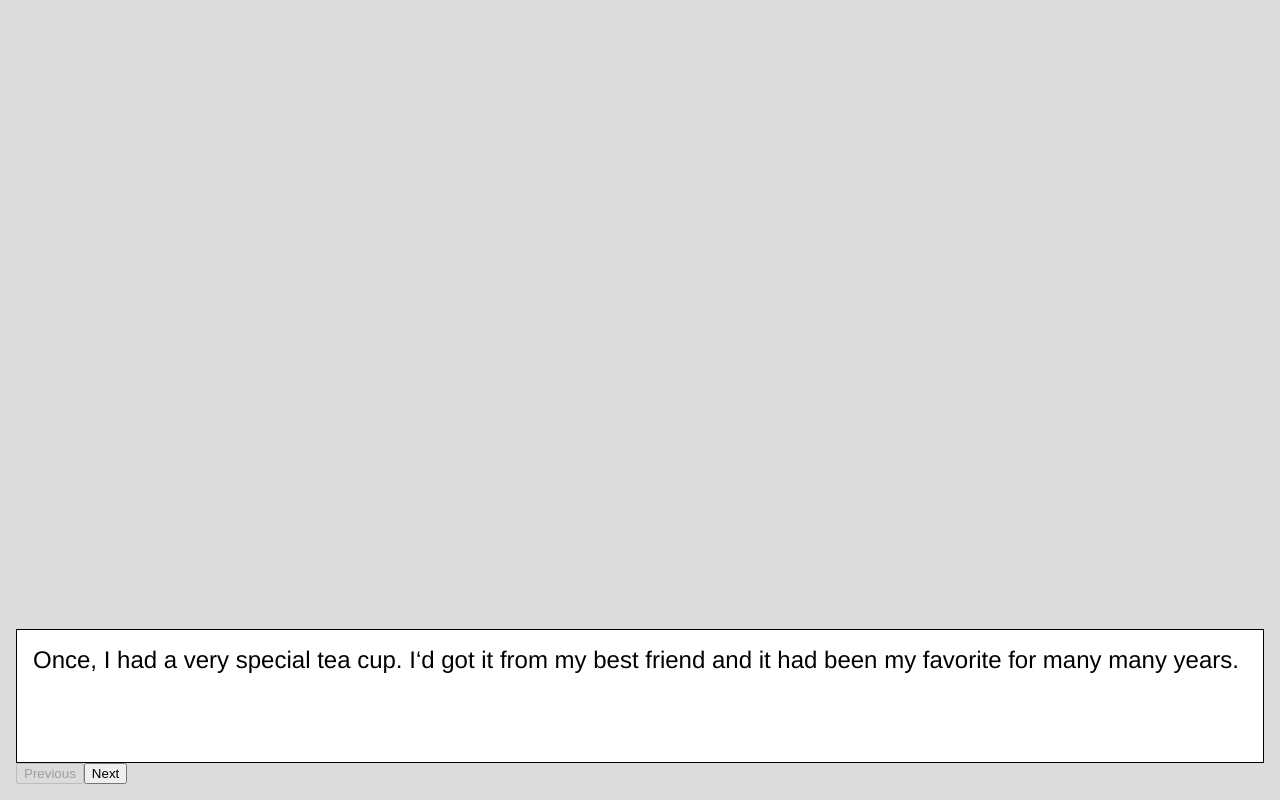
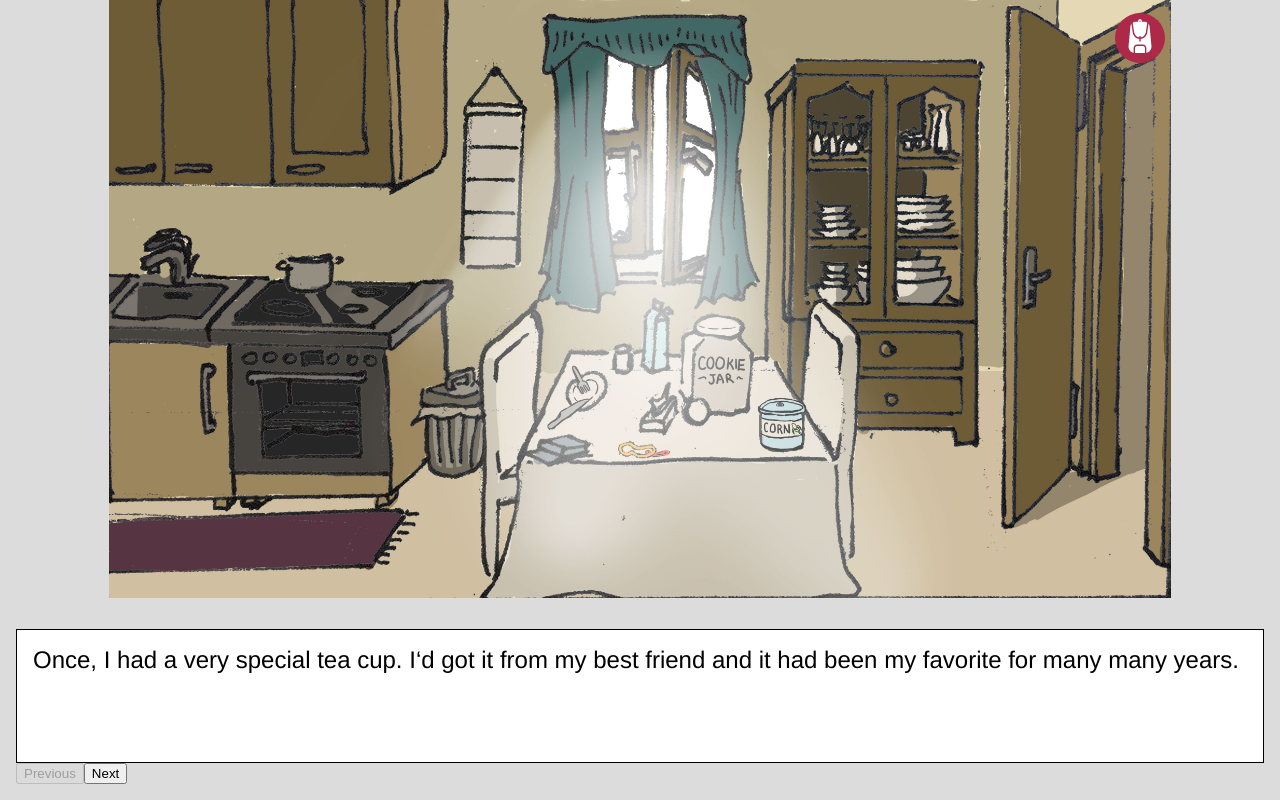
Before and after one commit to milua/happy-birthday-tea, an Angular app: page / in a window 1280 px wide. Built offline with nearby package versions, Linux system fonts and the light colour scheme.

Commit message:
show neigbor scene

```diff
--- a/src/app/app.component.html
+++ b/src/app/app.component.html
@@ -1,8 +1,9 @@
 <app-notification></app-notification>
 <app-bagpack *ngIf="showKitchen" (bagpackChecked)="showInventory = !showInventory"></app-bagpack>
 <app-inventory-panel *ngIf="showInventory" [items]="inventory"></app-inventory-panel>
-<app-kitchen *ngIf="showKitchen" (openDialog)="openKitchenDialog($event)" (closeDialog)="isDialogOpen = false" (addSticker)="onAddSticker($event)"></app-kitchen>
+<app-kitchen  *ngIf="showKitchen" (openDialog)="openKitchenDialog($event)" (closeDialog)="isDialogOpen = false" (addSticker)="onAddSticker($event)"></app-kitchen>
+<!--<app-kitchen *ngIf="showKitchen" (openDialog)="openKitchenDialog($event)" (closeDialog)="isDialogOpen = false" (addSticker)="onAddSticker($event)"></app-kitchen>-->
 <app-neighbor *ngIf="showNeighbor"></app-neighbor>
-<app-logo *ngIf="showLogo"></app-logo>
+<!--<app-logo *ngIf="showLogo"></app-logo>-->
 <app-dialog *ngIf="isDialogOpen" class="dialog" [dialog]="dialogue" (dialogEnded)="onDialogEnded()" [closeButtonText]="lastScene">Test</app-dialog>
 <app-sticker [stickers]="foundStickers"></app-sticker>
--- a/src/app/app.component.ts
+++ b/src/app/app.component.ts
@@ -17,7 +17,7 @@ export class AppComponent implements OnInit {
   dialogue: DialogueText[];
   isDialogOpen: boolean = true;
   showLogo: boolean = false;
-  showKitchen: boolean = false;
+  showKitchen: boolean = true;
   showInventory: boolean = false;
   showNeighbor: boolean = false;
 
--- /dev/null
+++ b/src/app/scene/components/black-overlay/black-overlay.component.scss
@@ -0,0 +1,35 @@
+@import "src/z-index";
+
+:host {
+  width: 83vw;
+  height: 100vh;
+
+  position: absolute;
+  left: 8.5vw;
+  z-index: $blackOverlayZIndex;
+  color: white;
+  display: flex;
+  justify-content: center;
+  align-items: center;
+  opacity: 0;
+
+  background-color: black;
+  -webkit-animation: fadeOut 3s; /* Safari, Chrome and Opera > 12.1 */
+  -moz-animation: fadeOut 3s; /* Firefox < 16 */
+  -ms-animation: fadeOut 3s; /* Internet Explorer */
+  -o-animation: fadeOut 3s; /* Opera < 12.1 */
+  animation: fadeOut 3s;
+}
+
+
+@keyframes fadeOut {
+  0% {
+    opacity: 1;
+  }
+  50% {
+    opacity: 1;
+  }
+  100% {
+    opacity: 0;
+  }
+}
--- /dev/null
+++ b/src/app/scene/components/black-overlay/black-overlay.component.ts
@@ -0,0 +1,15 @@
+import { Component, OnInit } from '@angular/core';
+
+@Component({
+  selector: 'app-black-overlay',
+  templateUrl: './black-overlay.component.html',
+  styleUrls: ['./black-overlay.component.scss']
+})
+export class BlackOverlayComponent implements OnInit {
+
+  constructor() { }
+
+  ngOnInit(): void {
+  }
+
+}
--- a/src/app/scene/components/notification/notification.component.scss
+++ b/src/app/scene/components/notification/notification.component.scss
@@ -11,11 +11,11 @@
   font-size: 12px;
   border-radius: 12px;
   opacity: 0;
-  -webkit-animation: fadeInOut 2s; /* Safari, Chrome and Opera > 12.1 */
-  -moz-animation: fadeInOut 2s; /* Firefox < 16 */
-  -ms-animation: fadeInOut 2s; /* Internet Explorer */
-  -o-animation: fadeInOut 2s; /* Opera < 12.1 */
-  animation: fadeInOut 2s;
+  -webkit-animation: fadeInOut 4s; /* Safari, Chrome and Opera > 12.1 */
+  -moz-animation: fadeInOut 4s; /* Firefox < 16 */
+  -ms-animation: fadeInOut 4s; /* Internet Explorer */
+  -o-animation: fadeInOut 4s; /* Opera < 12.1 */
+  animation: fadeInOut 4s;
 }
 
 @keyframes fadeInOut {
--- a/src/app/scene/neighbor/neighbor.component.html
+++ b/src/app/scene/neighbor/neighbor.component.html
@@ -1,3 +1,2 @@
-<div class="black">
-  <h1>To be continued...</h1>
-</div>
+<app-black-overlay></app-black-overlay>
+<img src="{{imageUrl}}">
--- a/src/app/scene/neighbor/neighbor.component.scss
+++ b/src/app/scene/neighbor/neighbor.component.scss
@@ -1,34 +1,18 @@
+@import "src/z-index";
 :host {
   display: flex;
 
-  img, div {
-    //width: 83vw;
+  img {
+    width: 83vw;
     height: 100vh;
-    width: 100vw;
     margin-left: auto;
     margin-right: auto;
-  }
 
-  img {
     -webkit-animation: fadeIn 3s; /* Safari, Chrome and Opera > 12.1 */
     -moz-animation: fadeIn 3s; /* Firefox < 16 */
     -ms-animation: fadeIn 3s; /* Internet Explorer */
     -o-animation: fadeIn 3s; /* Opera < 12.1 */
     animation: fadeIn 3s;
-  }
-
-  .black {
-    color: white;
-    display: flex;
-    justify-content: center;
-    align-items: center;
-
-    background-color: black;
-    // -webkit-animation: fadeIn 3s; /* Safari, Chrome and Opera > 12.1 */
-    // -moz-animation: fadeIn 3s; /* Firefox < 16 */
-    // -ms-animation: fadeIn 3s; /* Internet Explorer */
-    // -o-animation: fadeIn 3s; /* Opera < 12.1 */
-    //  animation: fadeIn 3s;
   }
 }
 
@@ -43,12 +27,3 @@
     opacity: 1;
   }
 }
-
-@keyframes fadeOut {
-  0% {
-    opacity: 1;
-  }
-  50% {
-    opacity: 0;
-  }
-}
--- a/src/app/scene/neighbor/neighbor.component.ts
+++ b/src/app/scene/neighbor/neighbor.component.ts
@@ -7,6 +7,11 @@ import { Component, OnInit } from '@angular/core';
 })
 export class NeighborComponent implements OnInit {
 
+  private urls: string[] = [
+    '../../assets/02-neighbor.jpg'
+  ];
+
+  imageUrl: string = this.urls[0];
   constructor() { }
 
   ngOnInit(): void {
--- a/src/app/scene/scene.module.ts
+++ b/src/app/scene/scene.module.ts
@@ -6,11 +6,12 @@ import { NotificationComponent } from './components/notification/notification.co
 import { BagpackButtonComponent } from './components/inventory/bagpack-button/bagpack-button.component';
 import { InventoryPanelComponent } from './components/inventory/inventory-panel/inventory-panel.component';
 import { NeighborComponent } from './neighbor/neighbor.component';
+import { BlackOverlayComponent } from './components/black-overlay/black-overlay.component';
 
 
 
 @NgModule({
-  declarations: [KitchenComponent, BackButtonComponent, NotificationComponent, BagpackButtonComponent, InventoryPanelComponent, NeighborComponent],
+  declarations: [KitchenComponent, BackButtonComponent, NotificationComponent, BagpackButtonComponent, InventoryPanelComponent, NeighborComponent, BlackOverlayComponent],
   exports: [
     KitchenComponent,
     NotificationComponent,
--- a/src/z-index.scss
+++ b/src/z-index.scss
@@ -2,4 +2,5 @@ $bagpackButtonZIndex: 100;
 $dialogZIndex: 75;
 $inventoryZIndex: 60;
 $backButtonZIndex: 50;
+$blackOverlayZIndex: 46;
 $stickersZIndex: 45;
```
Also changed, not shown: src/app/scene/components/black-overlay/black-overlay.component.html (added).
